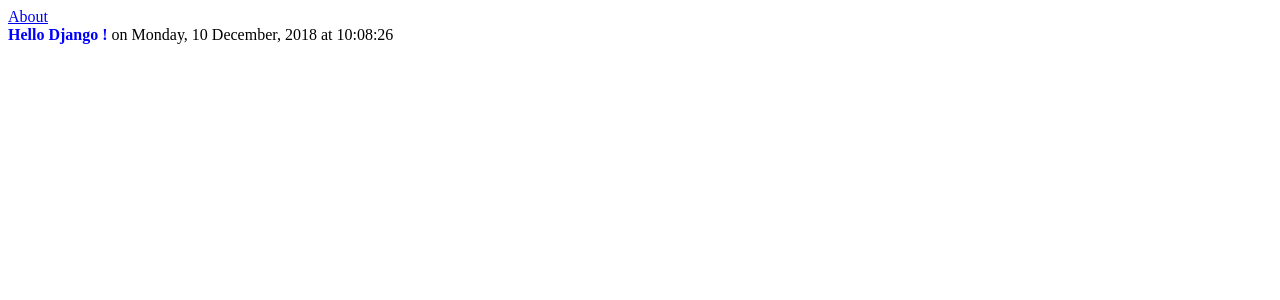
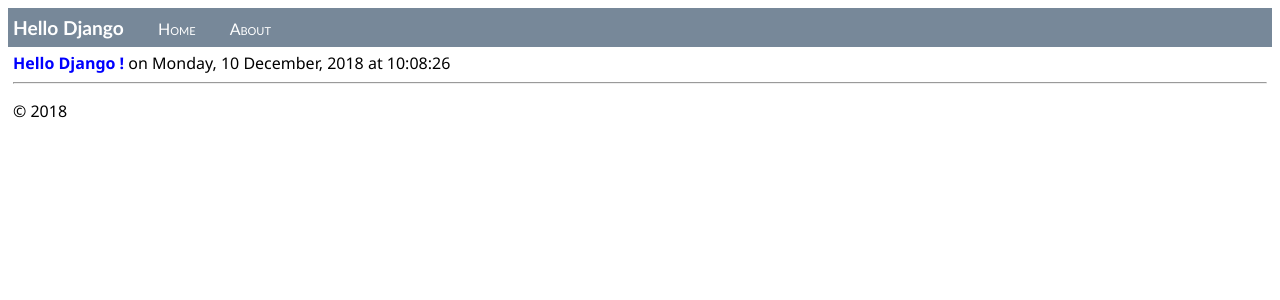
Before and after one commit to rritton/LearningDjango, a Django app: page / in a window 1280 px wide. Shown: the top 300 px of the page. Run offline with Django 3.2, Linux system fonts and the light colour scheme.

Commit message:
Passage de la structure general en heritage

```diff
--- a/BasicProject/HelloDjangoApp/static/site.css
+++ b/BasicProject/HelloDjangoApp/static/site.css
@@ -2,3 +2,31 @@
     font-weight: 600;
     color: blue;
 }
+
+.navbar {
+    background-color: lightslategray;
+    font: 1em;
+    font-family: 'Trebuchet MS', 'Lucida Sans Unicode', 'Lucida Grande', 'Lucida Sans', Arial, sans-serif;
+    color: white;
+    padding: 8px 5px 8px 5px;
+}
+
+.navbar a {
+    text-decoration: none;
+    color: inherit;
+}
+
+.navbar-brand {
+    font-size: 1.2em;
+    font-weight: 600;
+}
+
+.navbar-item {
+    font-variant: small-caps;
+    margin-left: 30px;
+}
+
+.body-content {
+    padding: 5px;
+    font-family: 'Segoe UI', Tahoma, Geneva, Verdana, sans-serif;
+}
--- a/BasicProject/HelloDjangoApp/templates/HelloDjangoApp/index.html
+++ b/BasicProject/HelloDjangoApp/templates/HelloDjangoApp/index.html
@@ -1,16 +1,7 @@
-<html>
-<head>
-    <title>{{ title }}</title>
-    {% load staticfiles %}
-    <link rel="stylesheet" type="text/css" href="{% static 'site.css' %}" />
-</head>
-
-<body>
-    <div><a href="about">About</a></div>
-
+{% extends "HelloDjangoApp/layout.html" %}
+{% block content %}
     <span class="message">{{ message }}</span>
 
     {{ content }}
 
-</body>
-</html>
+{% endblock %}
--- /dev/null
+++ b/BasicProject/HelloDjangoApp/templates/HelloDjangoApp/layout.html
@@ -0,0 +1,26 @@
+<!DOCTYPE html>
+
+<html lang="fr" xmlns="http://www.w3.org/1999/xhtml">
+<head>
+    <meta charset="utf-8" />
+    <title>{{ title }}</title>
+    {% load staticfiles %}
+    <link rel="stylesheet" type="text/css" href="{% static 'site.css' %}" />
+</head>
+
+<body>
+    <div class="navbar">
+        <a href="/" class="navbar-brand">Hello Django</a>
+        <a href="{% url 'home' %}" class="navbar-item">Home</a>
+        <a href="{% url 'about' %}" class="navbar-item">About</a>
+    </div>
+
+    <div class="body-content">
+        {% block content %} {% endblock %}
+        <hr/>
+        <footer>
+            <p>&copy; 2018</p>
+        </footer>
+    </div>
+</body>
+</html>
```
Also changed, not shown: BasicProject/HelloDjangoApp/templates/HelloDjangoApp/about.html (+4 -11 lines), 1 other file.
